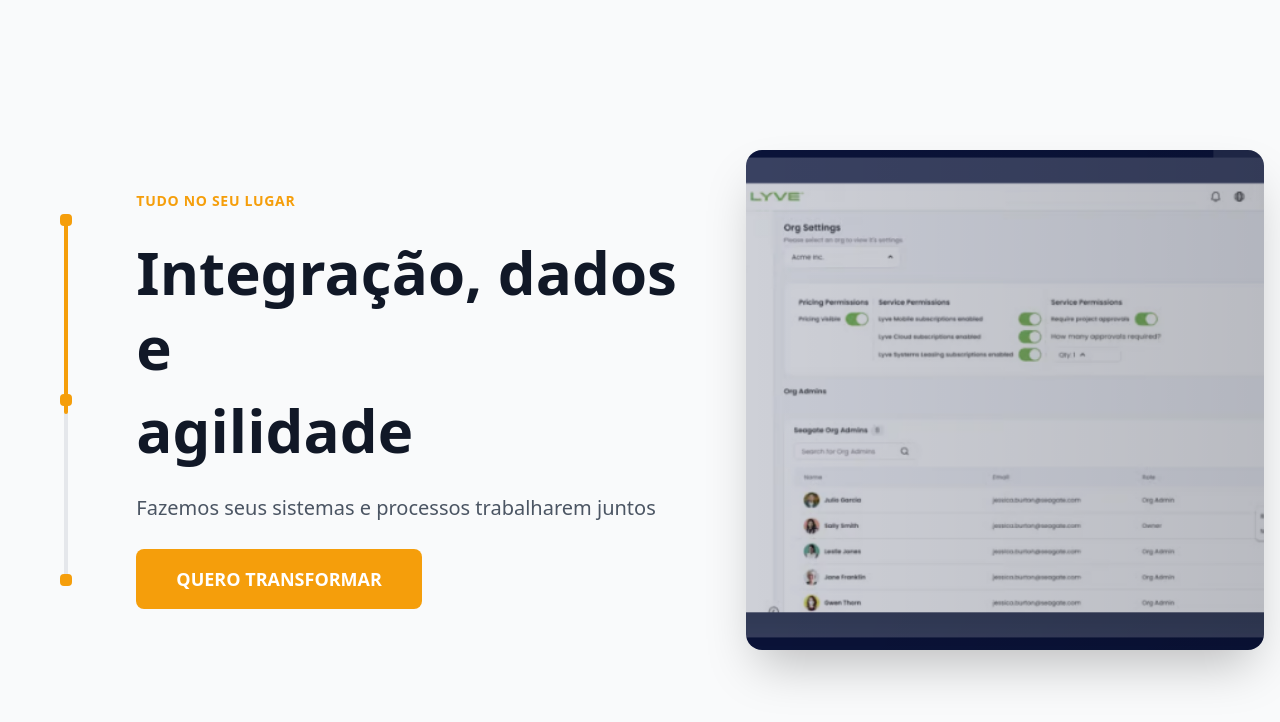
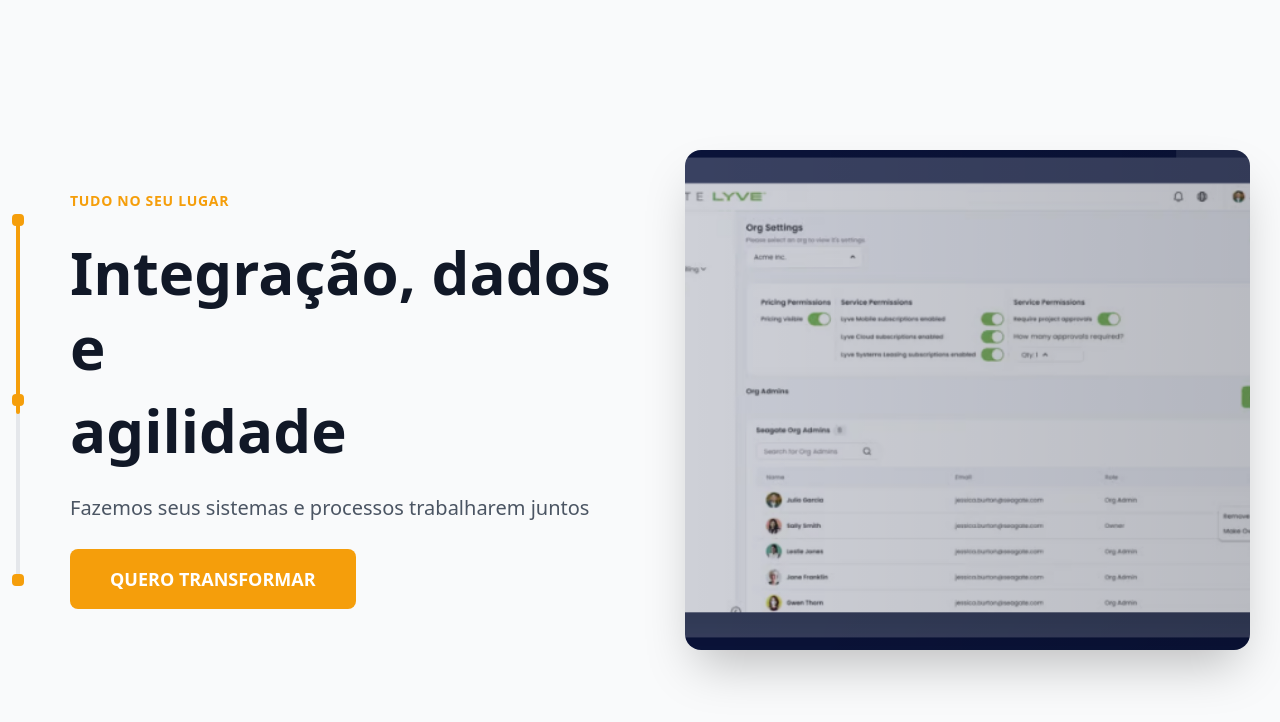
Before and after one commit to iB2/banner-burst-carousel, a React (Vite) app: page / in a window 1280 px wide. Shown: the top 722 px of the page. Built offline with nearby package versions, Linux system fonts and the light colour scheme.

Commit message:
Fix: Adjust carousel column layout
Adjust column widths and spacing in the carousel component to improve layout and content alignment.

```diff
--- a/src/components/VerticalCarousel.tsx
+++ b/src/components/VerticalCarousel.tsx
@@ -93,14 +93,15 @@ const VerticalCarousel: React.FC = () => {
   return <div className="flex items-center justify-center bg-gray-50" style={{
     minHeight: '100vh'
   }}>
-      <div className="w-full max-w-none mx-auto px-4">
-        {/* Container principal em 3 colunas com alturas definidas e espaçamento otimizado */}
-        <div className="grid grid-cols-12 gap-1 items-stretch" style={{
+      <div className="w-full max-w-none mx-auto">
+        {/* Container flexível para controle preciso do espaçamento */}
+        <div className="flex items-stretch" style={{
         minHeight: '100vh'
       }}>
 
-          {/* Coluna 1: Timer e sistema de transição - largura reduzida */}
-          <div className="col-span-1 flex justify-center items-center" style={{
+          {/* Coluna 1: Timer - largura mínima, alinhado à esquerda */}
+          <div className="flex justify-start items-center pl-4" style={{
+            width: '60px',
             minHeight: '100vh'
           }}>
             <div className="relative">
@@ -125,9 +126,12 @@ const VerticalCarousel: React.FC = () => {
             </div>
           </div>
 
-          {/* Coluna 2: Conteúdo de texto e botão - espaçamento otimizado */}
-          <div className="col-span-6 flex flex-col justify-center space-y-8 pl-4 pr-8" style={{
-            minHeight: '100vh'
+          {/* Coluna 2: Conteúdo de texto e botão - 50% do espaço restante */}
+          <div className="flex flex-col justify-center space-y-8" style={{
+            width: 'calc((100vw - 60px - 10px) / 2)',
+            minHeight: '100vh',
+            paddingLeft: '10px',
+            paddingRight: '20px'
           }}>
             <div className="space-y-6">
               <div className="text-sm text-capiva-orange font-semibold uppercase tracking-wider">
@@ -158,9 +162,12 @@ const VerticalCarousel: React.FC = () => {
             </div>
           </div>
 
-          {/* Coluna 3: Imagem ilustrativa - altura definida */}
-          <div className="col-span-5 flex justify-center items-center" style={{
-            minHeight: '100vh'
+          {/* Coluna 3: Imagem ilustrativa - 50% do espaço restante */}
+          <div className="flex justify-center items-center" style={{
+            width: 'calc((100vw - 60px - 10px) / 2)',
+            minHeight: '100vh',
+            paddingLeft: '20px',
+            paddingRight: '20px'
           }}>
             <div className="w-full h-[500px] relative overflow-hidden rounded-2xl shadow-2xl">
               <img src={banners[currentIndex].image} alt={`Ilustração ${banners[currentIndex].title}`} className="w-full h-full object-cover" />
```
